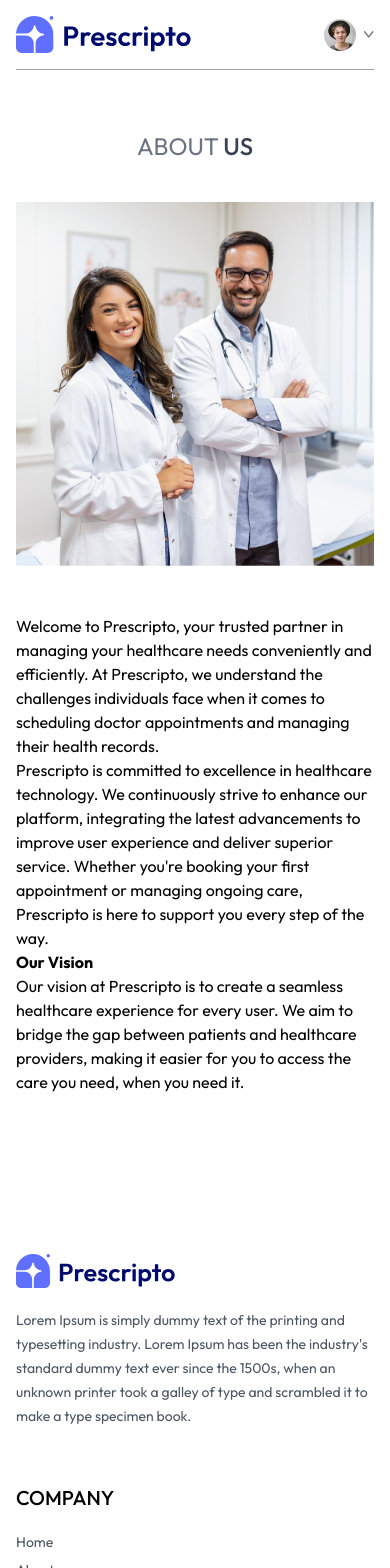
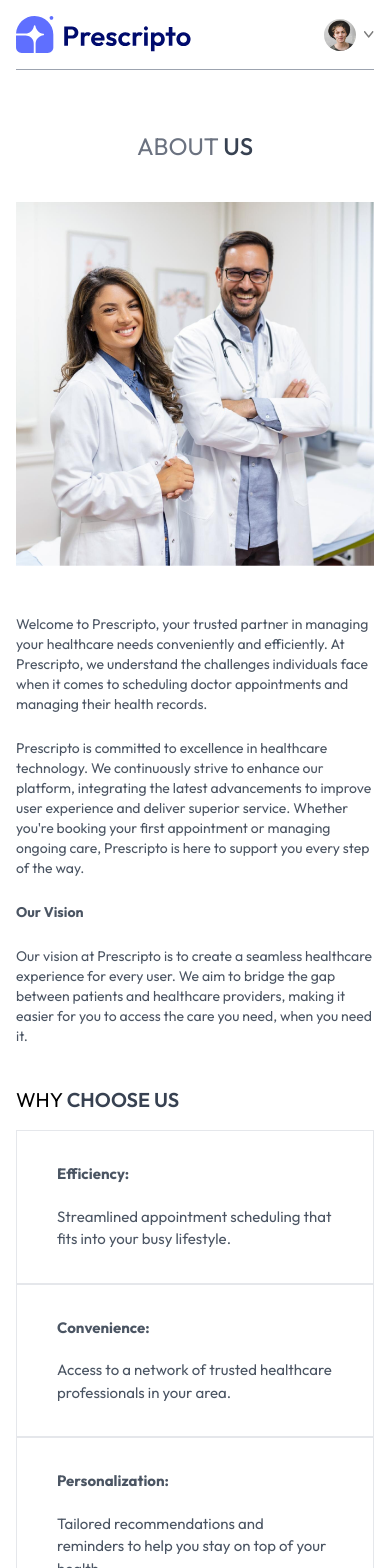
Before and after one commit to leemutai/Doctor-s-App, a React (Vite) app: page /about in a window 390 px wide. Shown: the top 1568 px of the page. Built offline with nearby package versions, Linux system fonts and the light colour scheme.

Commit message:
Complete About page with Why Choose Us  section, adding hover effects and responsive design for feature highlights, enhancing interactivity and user experience.

```diff
--- a/src/pages/About.jsx
+++ b/src/pages/About.jsx
@@ -9,11 +9,30 @@
       </div>
       <div className='my-10 flex flex-col md:flex-row gap-12'>
         <img className='w-full md:max-w-[360px]' src={assets.about_image} alt="" />
-        <div>
+        <div className='flex flex-col justify-center gap-6 md:w-2/4 text-sm text-gray-600'>
           <p>Welcome to Prescripto, your trusted partner in managing your healthcare needs conveniently and efficiently. At Prescripto, we understand the challenges individuals face when it comes to scheduling doctor appointments and managing their health records.</p>
           <p>Prescripto is committed to excellence in healthcare technology. We continuously strive to enhance our platform, integrating the latest advancements to improve user experience and deliver superior service. Whether you're booking your first appointment or managing ongoing care, Prescripto is here to support you every step of the way.</p>
           <b>Our Vision</b>
           <p>Our vision at Prescripto is to create a seamless healthcare experience for every user. We aim to bridge the gap between patients and healthcare providers, making it easier for you to access the care you need, when you need it.</p>
+        </div>
+      </div>
+
+      <div className='text-xl my-4'>
+        <p>WHY <span className='text-gray-700 font-semibold'>CHOOSE US</span> </p>
+      </div>
+
+      <div className='flex flex-col md:flex-row mb-20'>
+        <div className='border px-10 md:px-16 py-8 sm:py-16 flex flex-col gap-5 text-[15px] hover:bg-primary hover:text-white transition-all duration-300 text-gray-600 cursor-pointer'>
+          <b>Efficiency:</b>
+          <p>Streamlined appointment scheduling that fits into your busy lifestyle.</p>
+        </div>
+        <div className='border px-10 md:px-16 py-8 sm:py-16 flex flex-col gap-5 text-[15px] hover:bg-primary hover:text-white transition-all duration-300 text-gray-600 cursor-pointer'>
+        <b>Convenience:</b>
+        <p>Access to a network of trusted healthcare professionals in your area.</p>
+        </div>
+        <div className='border px-10 md:px-16 py-8 sm:py-16 flex flex-col gap-5 text-[15px] hover:bg-primary hover:text-white transition-all duration-300 text-gray-600 cursor-pointer'>
+        <b>Personalization:</b>
+        <p>Tailored recommendations and reminders to help you stay on top of your health.</p>
         </div>
       </div>
     </div>
```
